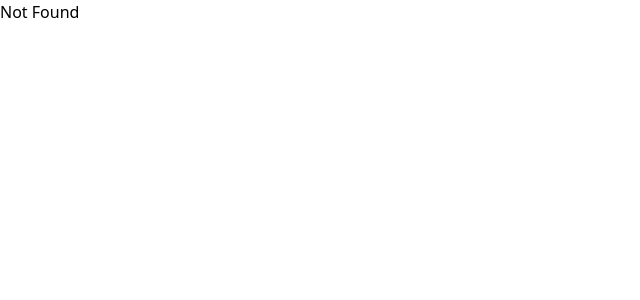
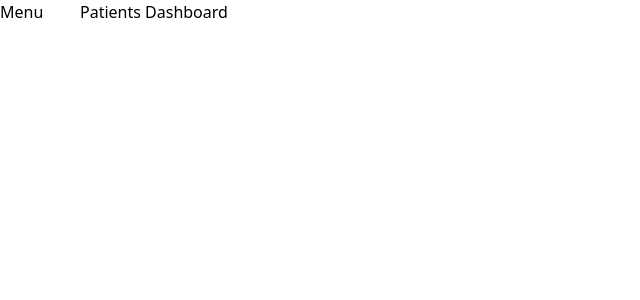
Before and after one commit to sethu1012/hcl-hackathon, a React (Vite) app: page /patients/dashboard in a window 1280 px wide. Shown: the top 300 px of the page, without its empty margins (0-640 px from the left). Built offline with nearby package versions, Linux system fonts and the light colour scheme.

Commit message:
ft: :sparkles: layout pages added

```diff
--- a/src/App.tsx
+++ b/src/App.tsx
@@ -9,6 +9,10 @@ import { TanStackRouterDevtools } from "@tanstack/router-devtools";
 import Home from "./pages/home";
 import Signin from "./pages/signin";
 import Signup from "./pages/signup";
+import DoctorsLayout from "./pages/doctors/layout";
+import DoctorsDashboard from "./pages/doctors/dashboard";
+import PatientsLayout from "./pages/patients/layout";
+import PatientsDashboard from "./pages/patients/dashboard";
 
 const rootRoute = createRootRoute({
   component: () => (
@@ -37,9 +41,39 @@ const signupRoute = createRoute({
   component: Signup,
 });
 
+const doctorsLayout = createRoute({
+  getParentRoute: () => rootRoute,
+  id: "doctorsLayout",
+  component: DoctorsLayout,
+});
+
+const doctorsDashboard = createRoute({
+  getParentRoute: () => doctorsLayout,
+  path: "/doctors/dashboard",
+  component: DoctorsDashboard,
+});
+
+const patientsLayout = createRoute({
+  getParentRoute: () => rootRoute,
+  id: "patientsLayout",
+  component: PatientsLayout,
+});
+
+const patientsDashboard = createRoute({
+  getParentRoute: () => doctorsLayout,
+  path: "/patients/dashboard",
+  component: PatientsDashboard,
+});
+
 // add other paths here
 
-const routeTree = rootRoute.addChildren([homeRoute, signinRoute, signupRoute]);
+const routeTree = rootRoute.addChildren([
+  homeRoute,
+  signinRoute,
+  signupRoute,
+  doctorsLayout.addChildren([doctorsDashboard]),
+  patientsLayout.addChildren([patientsDashboard]),
+]);
 
 const router = createRouter({
   routeTree,
--- /dev/null
+++ b/src/components/pages/doctors/index.tsx
@@ -0,0 +1,9 @@
+const DoctorsDashboardComponent = () => {
+  return (
+    <>
+      <h1>Doctors Dashboard</h1>
+    </>
+  );
+};
+
+export default DoctorsDashboardComponent;
--- a/src/components/pages/home/index.tsx
+++ b/src/components/pages/home/index.tsx
@@ -108,10 +108,16 @@ const HomePageComponent = () => {
             </p>
             <div className="mt-10 flex items-center justify-center gap-x-6">
               <Link
-                to={"/signin"}
+                to={"/signup"}
                 className="rounded-md bg-indigo-600 px-3.5 py-2.5 text-sm font-semibold text-white shadow-sm hover:bg-indigo-500 focus-visible:outline focus-visible:outline-2 focus-visible:outline-offset-2 focus-visible:outline-indigo-600"
               >
-                Get started
+                Register
+              </Link>
+              <Link
+                to="/signin"
+                className="text-sm/6 font-semibold text-gray-900"
+              >
+                Log in <span aria-hidden="true">→</span>
               </Link>
             </div>
           </div>
--- /dev/null
+++ b/src/components/pages/patients/index.tsx
@@ -0,0 +1,9 @@
+const PatientsDashboardComponent = () => {
+  return (
+    <>
+      <h1>Patients Dashboard</h1>
+    </>
+  );
+};
+
+export default PatientsDashboardComponent;
--- a/src/components/pages/signin/form.tsx
+++ b/src/components/pages/signin/form.tsx
@@ -77,7 +77,7 @@ const SigninFormComponent = () => {
             type="submit"
             className="flex w-full justify-center rounded-md bg-indigo-600 px-3 py-1.5 text-sm/6 font-semibold text-white shadow-sm hover:bg-indigo-500 focus-visible:outline focus-visible:outline-2 focus-visible:outline-offset-2 focus-visible:outline-indigo-600"
           >
-            Register
+            Login
           </button>
         </div>
       </form>
--- a/src/components/pages/signin/index.tsx
+++ b/src/components/pages/signin/index.tsx
@@ -12,7 +12,7 @@ const SigninPageComponent = () => {
             className="mx-auto h-10 w-auto"
           />
           <h2 className="mt-10 text-center text-2xl/9 font-bold tracking-tight text-gray-900">
-            Sign in to your account
+            Login to your account
           </h2>
         </div>
 
--- /dev/null
+++ b/src/pages/doctors/dashboard/index.tsx
@@ -0,0 +1,7 @@
+import DoctorsDashboardComponent from "../../../components/pages/doctors";
+
+const DoctorsDashboard = () => {
+  return <DoctorsDashboardComponent />;
+};
+
+export default DoctorsDashboard;
--- /dev/null
+++ b/src/pages/doctors/layout.tsx
@@ -0,0 +1,14 @@
+import { Outlet } from "@tanstack/react-router";
+
+const DoctorsLayout = () => {
+  return (
+    <div className="h-full flex">
+      <div className="w-20">Menu</div>
+      <div className="flex-1">
+        <Outlet />
+      </div>
+    </div>
+  );
+};
+
+export default DoctorsLayout;
--- /dev/null
+++ b/src/pages/patients/dashboard/index.tsx
@@ -0,0 +1,7 @@
+import PatientsDashboardComponent from "../../../components/pages/patients";
+
+const PatientsDashboard = () => {
+  return <PatientsDashboardComponent />;
+};
+
+export default PatientsDashboard;
--- /dev/null
+++ b/src/pages/patients/layout.tsx
@@ -0,0 +1,14 @@
+import { Outlet } from "@tanstack/react-router";
+
+const PatientsLayout = () => {
+  return (
+    <div className="h-full flex">
+      <div className="w-20">Menu</div>
+      <div className="flex-1">
+        <Outlet />
+      </div>
+    </div>
+  );
+};
+
+export default PatientsLayout;
```
